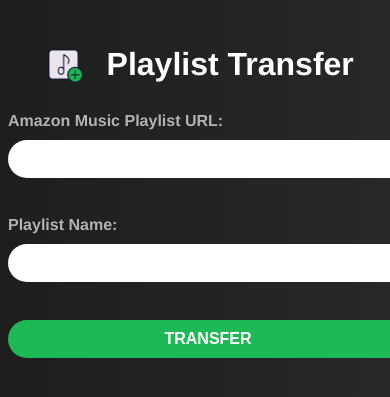
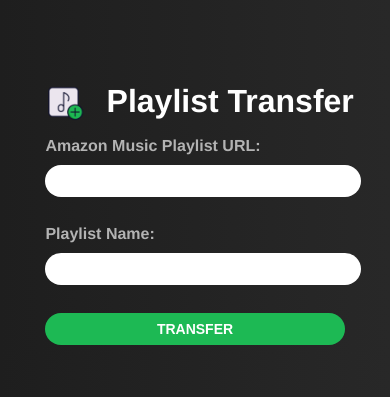
Before and after one commit to HemanthThota39/PlaylistTransfer, a Flask app: page /amazon in a window 390 px wide; the page is wider, and only the part inside the window is pictured. Shown: the top 397 px of that part. Run offline with Flask 2, Linux system fonts and the light colour scheme.

Commit message:
Added favicon

```diff
--- a/templates/index.html
+++ b/templates/index.html
@@ -1,9 +1,9 @@
 <!DOCTYPE html>
 <html>
-
 <head>
+	<meta name="viewport" content="width=device-width, initial-scale=1.0">
 	<title>Playlist Transfer</title>
-	<link rel="shortcut icon" href="{{ url_for('static', filename='music.ico') }}">
+	<link rel="shortcut icon" href="{{ url_for('static', filename='music-playlist.ico') }}">
 
 	<style>
 		body {
@@ -21,10 +21,26 @@
 			color: #fff;
 		}
 
+		/* Style the heading on small screens */
+		@media (max-width: 480px) {
+			h1 {
+				font-size: 32px;
+				margin-top: 20%;
+				margin-bottom: 2%;
+			}
+		}
+
 		/* Style the form */
 		form {
 			margin: 0 auto;
 			width: 400px;
+		}
+
+		/* Style the form on small screens */
+		@media (max-width: 480px) {
+			form {
+				width: 80%;
+			}
 		}
 
 		/* Style the label for the Amazon Music Playlist URL input */
@@ -49,6 +65,16 @@
 			margin-bottom: 20px;
 		}
 
+		/* Style the input fields on small screens */
+		@media (max-width: 480px) {
+			input[type="text"][name="amazon_url"],
+			input[type="text"][name="playlist_name"] {
+				font-size: 14px;
+				padding: 8px;
+				margin-bottom: 10px;
+			}
+		}
+
 		/* Style the submit button */
 		input[type="submit"] {
 			background-color: #1db954;
@@ -65,6 +91,14 @@
 		/* Style the submit button on hover */
 		input[type="submit"]:hover {
 			background-color: #1ed760;
+		}
+
+		/* Style the submit button on small screens */
+		@media (max-width: 480px) {
+			input[type="submit"] {
+				font-size: 14px;
+				padding: 8px 20px;
+			}
 		}
 	</style>
 
@@ -86,5 +120,3 @@
 		<input type="submit" value="TRANSFER">
 	</form>
 </body>
-
-</html>
```
